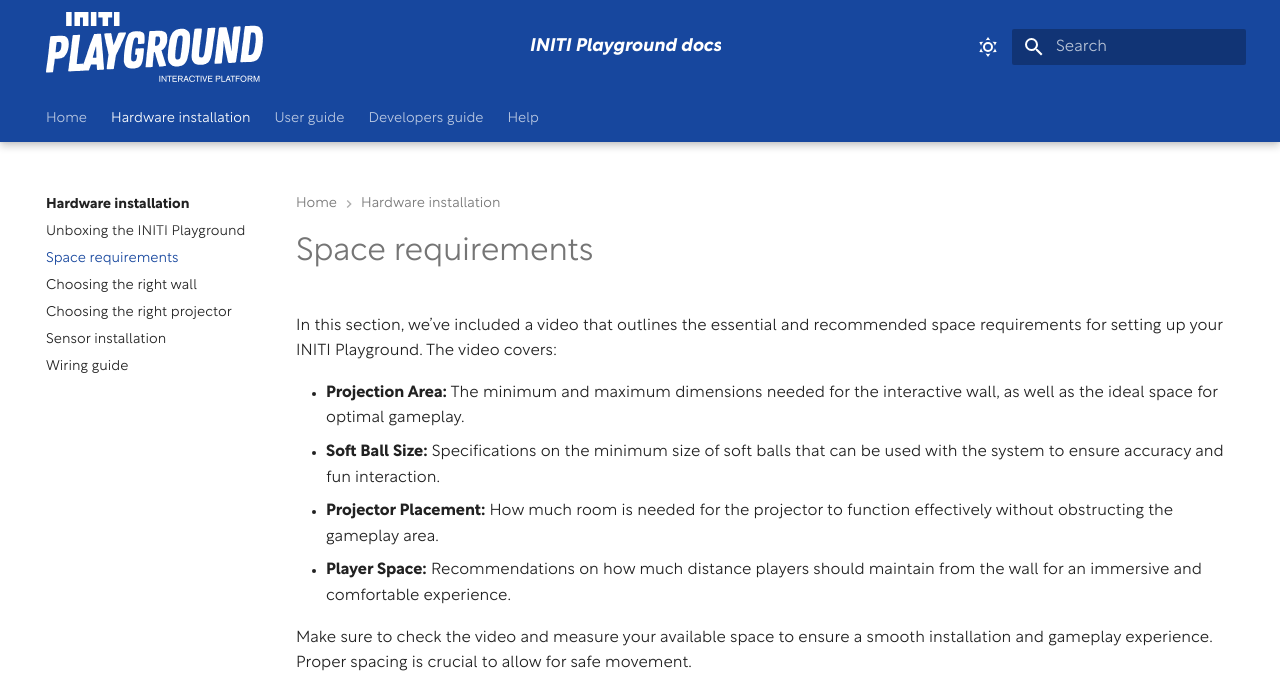
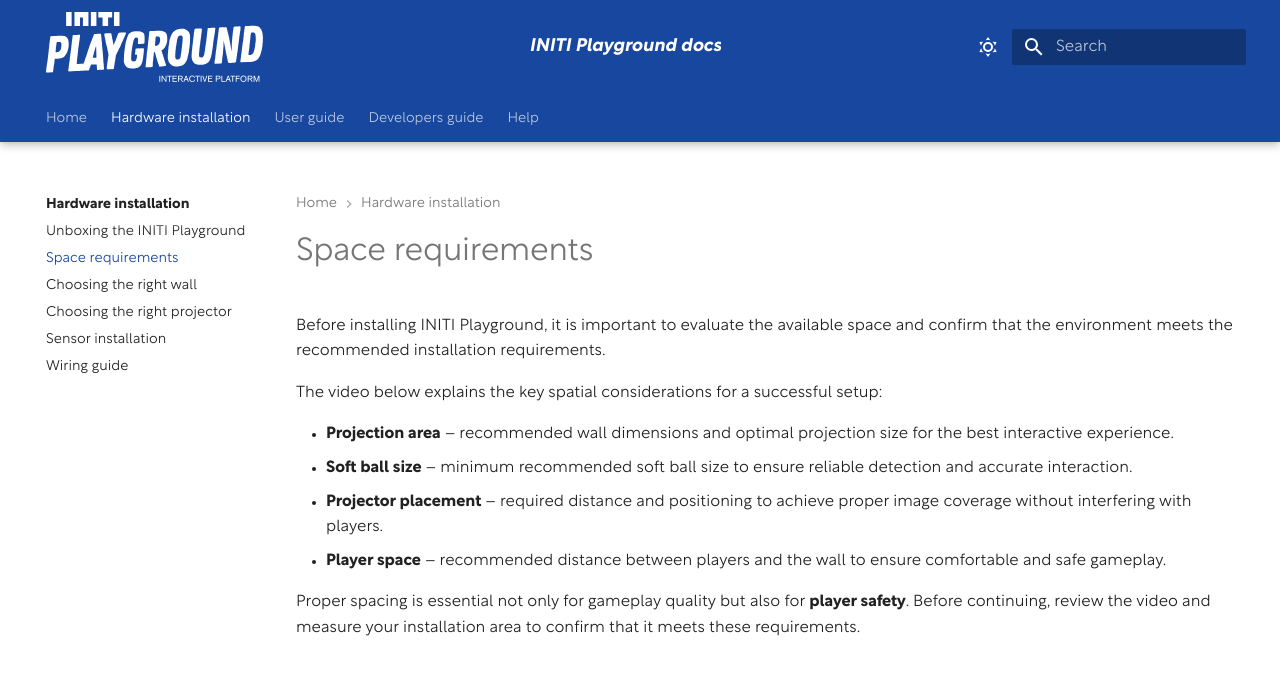
Before and after one commit to INITI-Playground/initi-playground-docs, an MkDocs documentation site: the page built from docs/installation/space-requirements.md, in a window 1280 px wide and 1375 px high. Shown: the top 697 px of the window. Built offline with MkDocs 1.6.1 and Material for MkDocs 9.7.7, drawn with Linux system fonts in a browser that asks for light colours; grey boxes are pictures that could not be loaded.

Commit message:
Revise space requirements documentation for clarity and detail

```diff
--- a/docs/installation/space-requirements.md
+++ b/docs/installation/space-requirements.md
@@ -1,20 +1,20 @@
 Title:   Space requirements
 Summary: Space requirements for setting up your INITI Playground.
 Authors: Ondrej Prucha
-Date:    September 25, 2024
+Date:    February 25, 2026
 blank-value:
 
 
-In this section, we’ve included a video that outlines the essential and recommended space requirements for setting up your INITI Playground. The video covers:
+Before installing INITI Playground, it is important to evaluate the available space and confirm that the environment meets the recommended installation requirements.
 
-- **Projection Area:** The minimum and maximum dimensions needed for the interactive wall, as well as the ideal space for optimal gameplay.
-- **Soft Ball Size:** Specifications on the minimum size of soft balls that can be used with the system to ensure accuracy and fun interaction.
-- **Projector Placement:** How much room is needed for the projector to function effectively without obstructing the gameplay area.
-- **Player Space:** Recommendations on how much distance players should maintain from the wall for an immersive and comfortable experience.
+The video below explains the key spatial considerations for a successful setup:
 
-Make sure to check the video and measure your available space to ensure a smooth installation and gameplay experience. Proper spacing is crucial to allow for safe movement.
+- **Projection area** – recommended wall dimensions and optimal projection size for the best interactive experience.
+- **Soft ball size** – minimum recommended soft ball size to ensure reliable detection and accurate interaction.
+- **Projector placement** – required distance and positioning to achieve proper image coverage without interfering with players.
+- **Player space** – recommended distance between players and the wall to ensure comfortable and safe gameplay.
 
-
+Proper spacing is essential not only for gameplay quality but also for **player safety**. Before continuing, review the video and measure your installation area to confirm that it meets these requirements.
 
 <br />
 <div class="center imageWidth" markdown>
```
